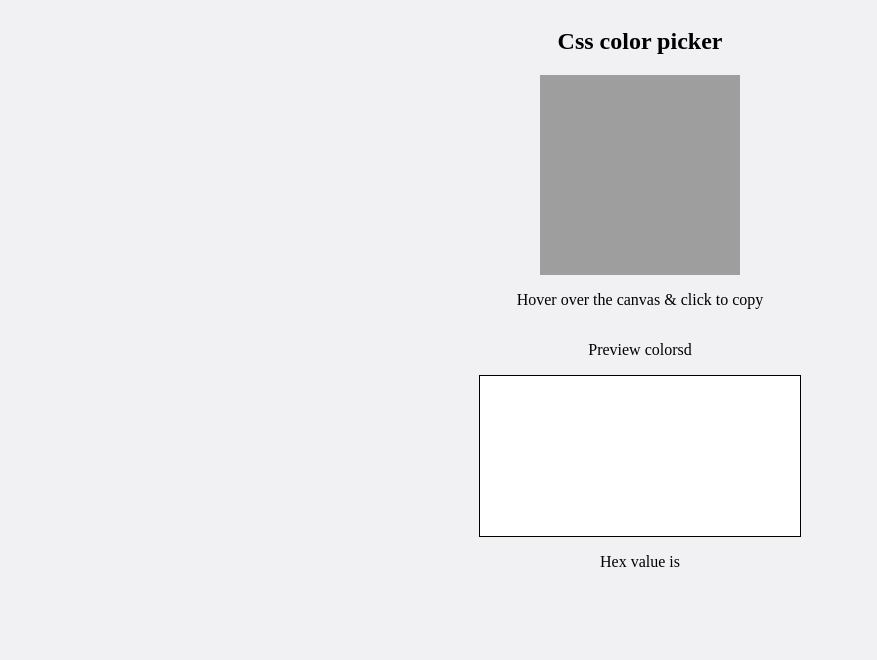
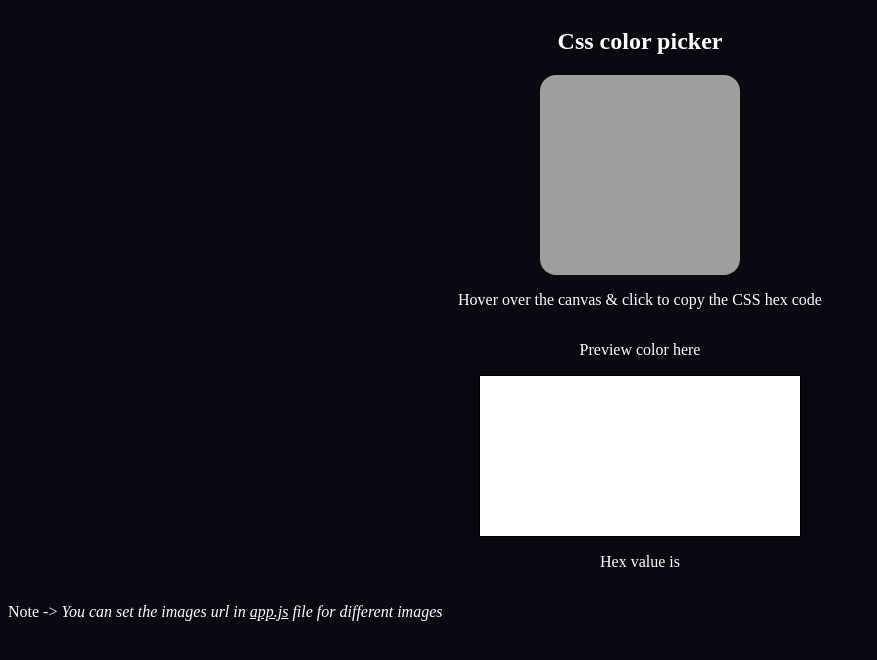
Before and after one commit to vinod-kumar1/color-picker-by-image, a plain HTML site: page index.html in a window 1280 px wide. Shown: the whole page, without its empty margins (0-877 px from the left). Drawn offline with Linux system fonts and the light colour scheme.

Commit message:
Added some background color & remove unwanted code

```diff
--- a/app.js
+++ b/app.js
@@ -1,5 +1,4 @@
 let canvas = document.getElementById("canvas");
-let container = document.getElementById("img");
 let ctx = canvas.getContext("2d");
 let preview = document.getElementById("preview");
 let hex = document.getElementById("hex");
@@ -7,15 +6,15 @@ let color;
 
 let image = new Image();
 image.crossOrigin = "anonymous";
-image.src="https://imgs.search.brave.com/VBKRO-efkoVhS4Z6OKvk5B6MMLXpfFCUd-MG89vkGzE/rs:fit:860:0:0:0/g:ce/aHR0cHM6Ly93d3cu/aHRtbGNzc2NvbG9y/LmNvbS9pbWFnZXMv/Y29sb3Jfc3BlY3Ry/dW0ucG5n"
+image.src="https://imgs.search.brave.com/6DeTpoBLnFCDXIuvuX7lbq5Hz1T3q82bEcf3aXZyS0Q/rs:fit:860:0:0:0/g:ce/aHR0cHM6Ly9odG1s/Y29sb3Jjb2Rlcy5j/b20vYXNzZXRzL2lt/YWdlcy9odG1sLWNv/bG9yLWNvZGVzLWNv/bG9yLXR1dG9yaWFs/cy5qcGc"
 image.width = 200
 image.height = 200
 // document.querySelector("body").appendChild(image); not appening the image to the document as it just created to get referenced by the canvas
 
 image.onload = function () {
-  canvas.width = container.width;
-  canvas.height = container.height;
-  ctx.drawImage(image, 0, 0, container.clientWidth, container.clientHeight);
+  canvas.width = image.width;
+  canvas.height = image.height;
+  ctx.drawImage(image, 0, 0, image.width, image.height);
 };
 
 canvas.addEventListener("mousemove", (e) => {
@@ -23,9 +22,7 @@ canvas.addEventListener("mousemove", (e) => {
   let data = ctx.getImageData(e.clientX - x.left, e.clientY - x.top, 1, 1).data;
   let [r, g, b, a] = data;
   let cssColor = `rgba(${r} , ${g} , ${b}, ${a})`;
-  // console.log(cssColor);
   color = rgbaToHex(r, g, b, a);
-  console.log(r, g, b, a);
   hex.innerHTML = `Hex value is ${color}`;
   preview.style.backgroundColor = cssColor;
 });
--- a/index.html
+++ b/index.html
@@ -7,18 +7,18 @@
     <title>HTML + CSS</title>
     <link rel="stylesheet" href="style.css" />
   </head>
-  <body>
+  <body style="background-color: rgb(9, 9, 17);color: white;">
     <div id="container">
       <h2>Css color picker</h2>
       <canvas
         id="canvas"
         width="60%"
         height="60%"
-        style="opacity: 1;"
+        style="border-radius: 1rem;"
         onClick="copyColor()"
       ></canvas>
-      <p>Hover over the canvas & click to copy</p>
-      <p>Preview colorsd</p>
+      <p>Hover over the canvas & click to copy the CSS hex code</p>
+      <p>Preview color here</p>
       <div
         id="preview"
         style="
@@ -30,14 +30,7 @@
       ></div>
       <p id="hex">Hex value is</p>
     </div>
-    <img
-      src=" https://imgs.search.brave.com/PsImpbnORutHdgirCKSIhQj4FcSMa8gPDBFXsDo8lr4/rs:fit:500:0:0:0/g:ce/aHR0cHM6Ly91cGxv/YWQud2lraW1lZGlh/Lm9yZy93aWtpcGVk/aWEvY29tbW9ucy9l/L2U3L1NWRzEuMV9D/b2xvcl9Td2F0Y2gu/c3Zn"
-      width="200px"
-      id="img"
-      height="200px"
-      alt=""
-      style="opacity: 0; object-fit: cover;"
-    />
+    <p>Note -> <i>You can set the images url in <a target="_blank" style="color: white;" href="https://github.com/vinod-kumar1/color-picker-by-image/blob/ddea86aef2ffad8006c774a06a53dddc04f7a571/app.js#L10">app.js</a> file for different images</i></p>
   </body>
   <script src="./app.js"></script>
 </html>
```
